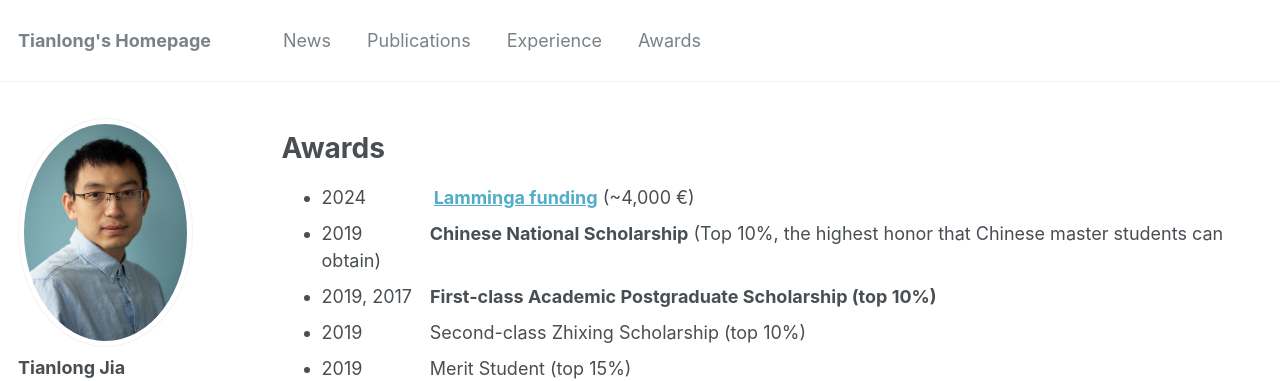
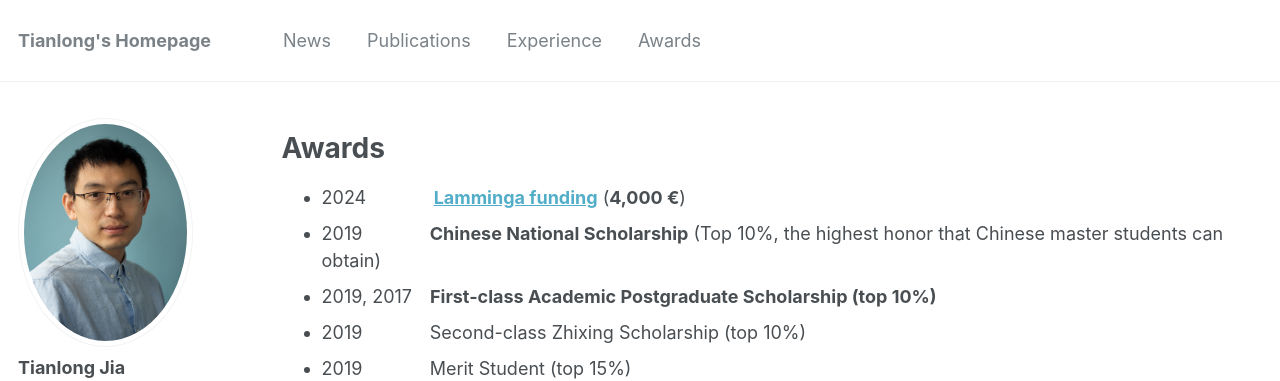
Before and after one commit to TianlongJia/TianlongJia.github.io, a Jekyll site: the page built from _pages/Awards.md, in a window 1280 px wide and 1021 px high. Shown: the top 381 px of the window. Built offline with Jekyll 4.4.1, drawn with Linux system fonts in a browser that asks for light colours.

```diff
--- a/_pages/Awards.md
+++ b/_pages/Awards.md
@@ -7,7 +7,7 @@ author_profile: true
 ---
 {% include base_path %}
 # Awards
-- 2024&thinsp;&nbsp;&nbsp;&emsp;&emsp;&emsp;**[Lamminga funding](https://lammingafonds.nl/)** (~4,000 €)
+- 2024&thinsp;&nbsp;&nbsp;&emsp;&emsp;&emsp;**[Lamminga funding](https://lammingafonds.nl/)** (**4,000 €**)
 - 2019&thinsp;&nbsp;&nbsp;&emsp;&emsp;&emsp;**Chinese National Scholarship** (Top 10%, the highest honor that Chinese master students can obtain)
 - 2019, 2017&emsp;**First-class Academic Postgraduate Scholarship (top 10%)**
 - 2019&thinsp;&nbsp;&nbsp;&emsp;&emsp;&emsp;Second-class Zhixing Scholarship (top 10%)
```
